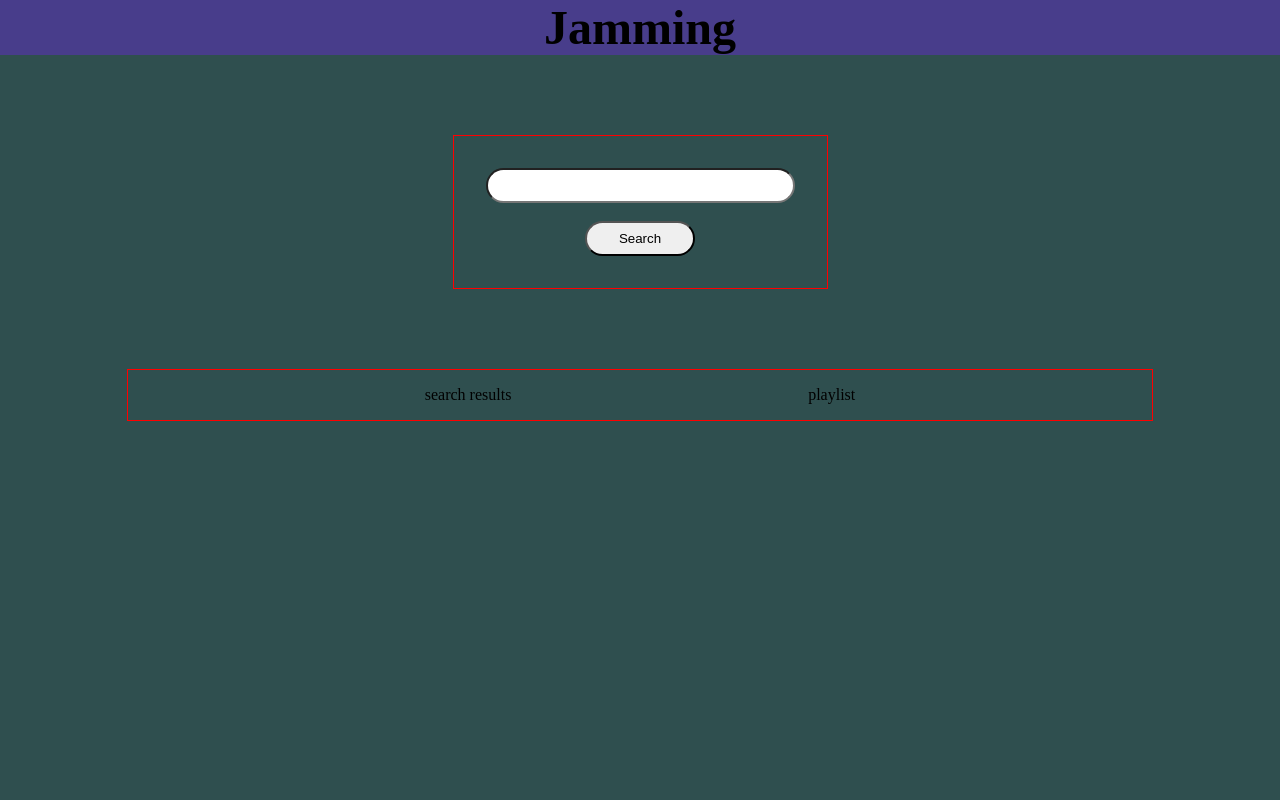
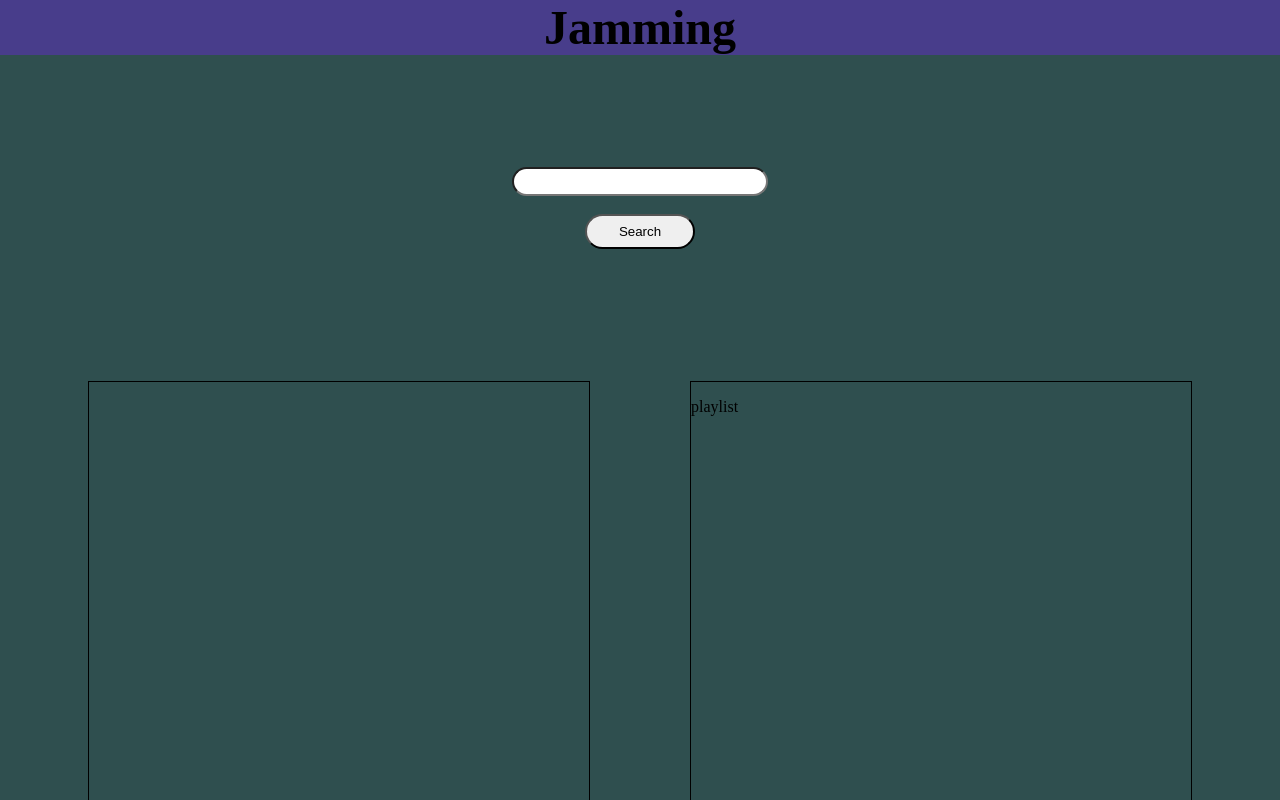
Before and after one commit to eetuvartto/jamming, a React (Create React App) app: page / in a window 1280 px wide. Shown: the top 800 px of the page. Built offline with nearby package versions, Linux system fonts and the light colour scheme.

Commit message:
Search bar passes on data + other minor changes

```diff
--- a/src/App.js
+++ b/src/App.js
@@ -1,18 +1,12 @@
 import React from 'react';
 import Header from './Header';
 import SearchBar from './SearchBar';
-import Playlist from './Playlist';
-import SearchResults from './SearchResults';
 
 function App() {
   return (
     <div id="main">
       <Header />
       <SearchBar />
-      <div id="content">
-        <SearchResults />
-        <Playlist />
-      </div>
     </div>
   );
 }
--- a/src/Playlist.js
+++ b/src/Playlist.js
@@ -2,7 +2,7 @@ import React from 'react';
 
 function Playlist() {
     return (
-        <div>
+        <div id="playlist-div">
             <p>playlist</p>
         </div>
     )
--- a/src/SearchBar.js
+++ b/src/SearchBar.js
@@ -1,16 +1,31 @@
 import React from 'react';
+import SearchResults from './SearchResults';
 
 function SearchBar() {
+
+    const [searchValue, setSearchValue] = React.useState('');
+    const [finalValue, setFinalValue] = React.useState('');
+
+    function handleChange(e) {
+        setSearchValue(e.target.value);
+    }
+
+    function handleClick() {
+        setFinalValue(searchValue);
+        setSearchValue('');
+    }
+
     return (
-        <div>
+        <>
             <form id="search">
-                <input type="text" name="search" id="searchbox" />
+                <input type="text" name="search" id="searchbar" value={searchValue} onChange={handleChange} />
                 <br/>
                 <div id="buttondiv">
-                    <button id="searchbutton">Search</button>
+                    <button type="button" id="searchbutton" onClick={handleClick} >Search</button>
                 </div>
             </form>
-        </div>
+            <SearchResults searchValue={finalValue} />
+        </>
     )
 }
 
--- a/src/SearchResults.js
+++ b/src/SearchResults.js
@@ -1,9 +1,13 @@
 import React from 'react';
+import Playlist from './Playlist';
 
-function SearchResults() {
+function SearchResults(props) {
     return (
-        <div>
-            <p>search results</p>
+        <div id="content">
+            <div id="result-div">
+                <p>{props.searchValue}</p>
+            </div>
+            <Playlist />
         </div>
     )
 }
--- a/src/style.css
+++ b/src/style.css
@@ -5,7 +5,6 @@ body {
 }
 
 #main {
-
     display: flex;
     flex-direction: column;
     justify-content: center;
@@ -30,12 +29,13 @@ header h1 {
     margin: 5rem;
     flex-direction: column;
     align-items: space-around;
-    border: 1px solid red;
+    width: 20%;
 }
 
-#searchbox {
-    padding: 0.5rem 4rem;
+#searchbar {
+    padding: 5px 2px;
     border-radius: 4rem;
+    text-align: center;
 }
 
 #buttondiv {
@@ -51,7 +51,13 @@ header h1 {
 
 #content {
     display: flex;
-    justify-content: space-evenly;
-    width: 80%;
-    border: 1px solid red;
+    justify-content: center;
+    width: 100%;
 }
+
+#result-div, #playlist-div {
+    border: 1px solid black;
+    width: 500px;
+    height: 700px;
+    margin: 20px 50px;
+}
```
